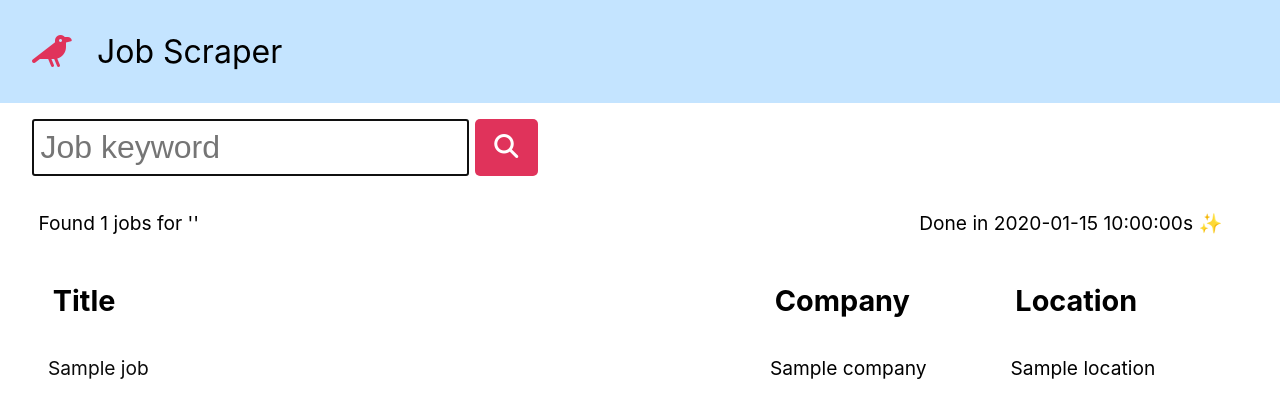
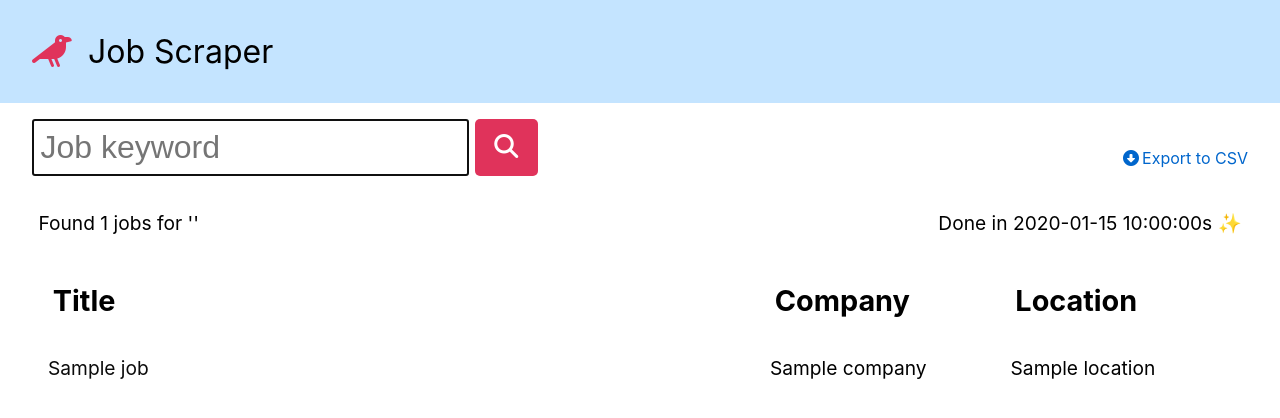
Before and after one commit to jiyeonjyn/job-scraper, a Flask app: template templates/report.html in a window 1280 px wide. Shown: the top 418 px of the page. Run offline with Flask 2, Linux system fonts and the light colour scheme; the template is opened without the code that fills it: most values are stand-ins (such as "Sample title", 1, 10 or a date in 2020); some libraries are stand-ins or nearby versions.

Commit message:
Feat: export result to csv

```diff
--- a/lib/save.py
+++ b/lib/save.py
@@ -2,7 +2,7 @@ import csv
 
 
 def save_to_csv(jobs):
-    file = open("jobs.csv", mode="w")
+    file = open("jobs.csv", mode="w", encoding='utf-8')
     writer = csv.writer(file)
     writer.writerow(["title", "company", "location", "link"])
     for job in jobs:
--- a/main.py
+++ b/main.py
@@ -1,12 +1,13 @@
-# format code in vscode : shift + option + F
+# format code in vscode : shift + option(alt) + F
 
-from flask import Flask, render_template, request, redirect
+from flask import Flask, render_template, request, redirect, send_file
 from lib.indeed import get_jobs as get_indeed_jobs
 from lib.saramin import get_jobs as get_saramin_jobs
-# from lib.save import save_to_csv
+from lib.save import save_to_csv
 import time
+import re
 
-app = Flask("JobScraper")
+app = Flask(__name__)
 jobDB = {}
 
 
@@ -29,10 +30,28 @@ def report():
     else:
         jobs = get_indeed_jobs(70, query) + get_saramin_jobs(40, query)
         jobDB[query] = jobs
-    result_num = len(jobs)
+    result_num = format(len(jobs), ",")
     total_time = f"{time.time() - start_time:.5f}"
     return render_template("report.html", search_text=query, result_num=result_num, time=total_time, jobs=jobs)
 
 
+@app.route("/export")
+def export():
+    try:
+        query = request.args.get('query')
+        if not query:
+            raise Exception()
+        query = query.lower()
+        jobs = jobDB.get(query)
+        if not jobs:
+            raise Exception()
+        save_to_csv(jobs)
+        char_extract = re.compile('\w+').findall(query)
+        char_only_filename = ''.join(char_extract)
+        return send_file("jobs.csv", attachment_filename=f"{char_only_filename}_jobs.csv", as_attachment=True)
+    except:
+        return redirect("/")
+
+
 if __name__ == '__main__':
     app.run(host="0.0.0.0", port=5001)
--- a/static/style.css
+++ b/static/style.css
@@ -27,10 +27,16 @@ body {
   text-decoration: none;
 }
 
+.form-container {
+  display: flex;
+  justify-content: space-between;
+  align-items: flex-end;
+  padding: 1em 2em;
+}
+
 .search-form {
   display: flex;
   align-items: stretch;
-  padding: 1em 2em;
 }
 
 .search-input {
@@ -50,20 +56,18 @@ body {
   cursor: pointer;
 }
 
-.loading {
-  position: fixed;
-  top: 0;
-  left: 0;
-  width: 100vw;
-  height: 100vh;
-  background-color: #f0f8ff99;
-  display: flex;
-  align-items: center;
-  justify-content: center;
-  color: #0088ff99;
-  font-size: 3rem;
-  font-weight: bold;
-  display: none;
+.download {
+  color: #0066cc;
+  text-decoration: none;
+  margin-bottom: 0.5em;
+}
+
+.download-icon {
+  margin-right: 0.2em;
+}
+
+.download:hover {
+  text-decoration: underline;
 }
 
 .hide:checked + .loading {
@@ -72,7 +76,7 @@ body {
 
 .guide {
   font-size: 1.2rem;
-  padding: 1em 3em 1em 2em;
+  padding: 1em 2em;
   display: flex;
   justify-content: space-between;
   width: 100%;
@@ -85,7 +89,7 @@ body {
 .result-table {
   display: grid;
   grid-template-columns: 3fr 1fr 1fr;
-  padding: 0 2em;
+  padding: 0 2em 2rem;
   font-size: 1.2rem;
 }
 
@@ -114,3 +118,19 @@ body {
   color: #0066cc;
   text-decoration: underline;
 }
+
+.loading {
+  position: fixed;
+  top: 0;
+  left: 0;
+  width: 100vw;
+  height: 100vh;
+  background-color: #f0f8ff99;
+  display: flex;
+  align-items: center;
+  justify-content: center;
+  color: #0088ff99;
+  font-size: 3rem;
+  font-weight: bold;
+  display: none;
+}
--- a/templates/report.html
+++ b/templates/report.html
@@ -17,9 +17,11 @@
   </head>
   <body>
     <nav class="navbar">
-      <i class="navbar-logo fa-solid fa-crow"></i>
-      <a class="navbar-title" href="/">Job Scraper</a>
+      <a class="navbar-title" href="/"
+        ><i class="navbar-logo fa-solid fa-crow"></i>Job Scraper</a
+      >
     </nav>
+    <div class="form-container">
       <form
         class="search-form"
         action="/report"
@@ -39,6 +41,12 @@
           <i class="fa-solid fa-magnifying-glass"></i>
         </button>
       </form>
+      {% if jobs %}
+      <a class="download" href="/export?query={{search_text}}"
+        ><i class="download-icon fa-solid fa-circle-down"></i>Export to CSV</a
+      >
+      {% endif %}
+    </div>
     <div class="guide">
       <span>
         Found {{result_num}} jobs for '<strong class="strong"
```
Also changed, not shown: templates/index.html (+5 -2 lines), README.md, demo/demo (1).png (added), demo/demo (2).png (added), demo/demo (3).png (added), demo/screenshot (1).png (deleted), demo/screenshot (2).png (deleted), demo/screenshot (3).png (deleted), jobs.csv. Lines whose indentation alone changed are shown as unchanged.
